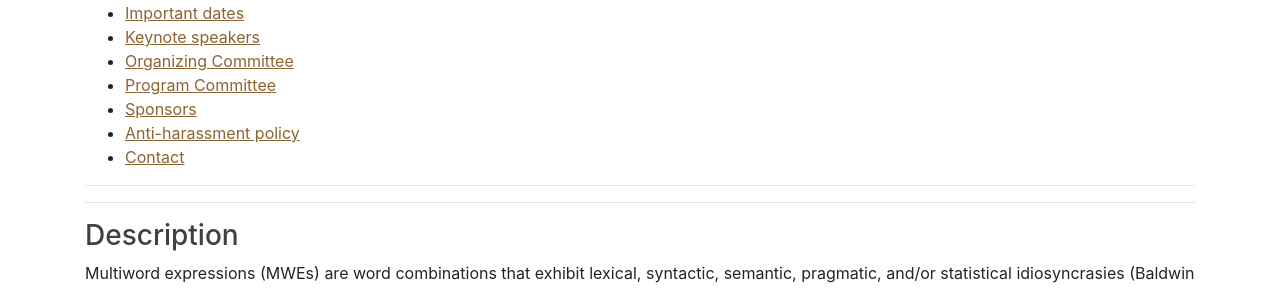
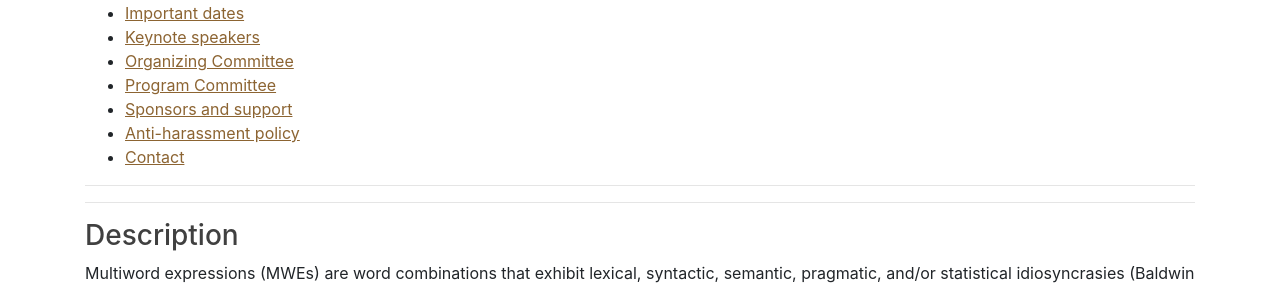
Before and after one commit to multiword/multiword.github.io, a Jekyll site: the page built from mweud2024/index.md, in a window 1280 px wide and 900 px high, scrolled down 480 px. Shown: the part 161-449 px from the top of the window. Built offline with Jekyll 4.4.1, drawn with Linux system fonts in a browser that asks for light colours; comment, search, counter and statistics services are not loaded; some of the changed text lies outside the part shown.

Commit message:
Rename sponsors section

```diff
--- a/mweud2024/index.md
+++ b/mweud2024/index.md
@@ -46,7 +46,7 @@
 - [Keynote speakers](#keynotes)
 - [Organizing Committee](#organizers)
 - [Program Committee](#committee)
-- [Sponsors](#sponsors)
+- [Sponsors and support](#sponsors)
 - [Anti-harassment policy](#antiharassment)
 - [Contact](#contact)
 </details>
@@ -233,7 +233,7 @@
 
 -----
 
-### <a name="sponsors"> Sponsors </a>
+### <a name="sponsors"> Sponsors and support </a>
 
 ![LREC-COLING 2024](LOGO-LREC-COLING-2024-BASIC.png){:height="25%" width="25%"}
 ![UniDive](unidive_logo.png){:height="12%" width="12%"}
```
